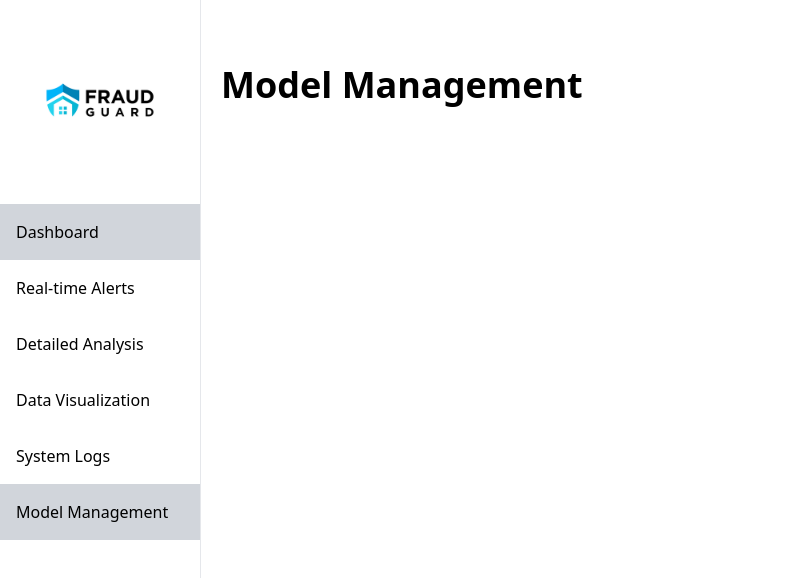
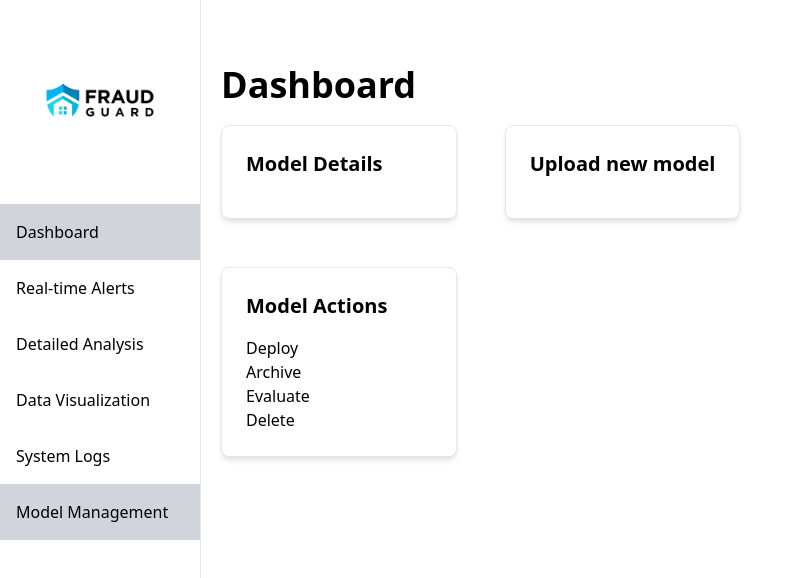
Before and after one commit to yolokazi-cloud/FraudGuardAI, a Next.js app in the folder frontend/: page /model-management in a window 1280 px wide. Shown: the top 578 px of the page, without its empty margins (0-803 px from the left). Built offline with nearby package versions, Linux system fonts and the light colour scheme.

Commit message:
Updated file

```diff
--- a/frontend/components/Button.jsx
+++ b/frontend/components/Button.jsx
@@ -1,6 +1,6 @@
 import React from 'react'
 
-const Button = () => {
+const Button = ({ btnName,  }) => {
   return (
     <div>
 
--- a/frontend/components/index.js
+++ b/frontend/components/index.js
@@ -1,4 +1,5 @@
 import SideBar from "./SideBar";
 import Card from "./Card";
+import Document from "./_documents";
 
-export {  SideBar, Card };
+export {  SideBar, Card, Document };
--- a/frontend/pages/model-management.js
+++ b/frontend/pages/model-management.js
@@ -1,11 +1,30 @@
 import React from 'react'
+import { Card } from '@/components'
 
 const ModelManagement = () => {
   return (
     <div className="pl-5">
-      <h2 className="text-4xl font-semibold">
-        Model Management
-      </h2>
+      <h2 className="text-4xl font-semibold pb-5">Dashboard</h2>
+      <div className="grid grid-cols-2 gap-12">
+        {/* Two cards on the top */}
+        <Card pagename="Model Details">
+
+        </Card>
+
+        <Card pagename="Upload new model">
+
+        </Card>
+
+        <Card pagename="Model Actions">
+          <ul className="list-none">
+            <li>Deploy</li>
+            <li>Archive</li>
+            <li>Evaluate</li>
+            <li>Delete</li>
+          </ul>
+        </Card>
+
+      </div>
     </div>
   )
 }
```
Also changed, not shown: frontend/pages/index.js (+123 -1 lines).
